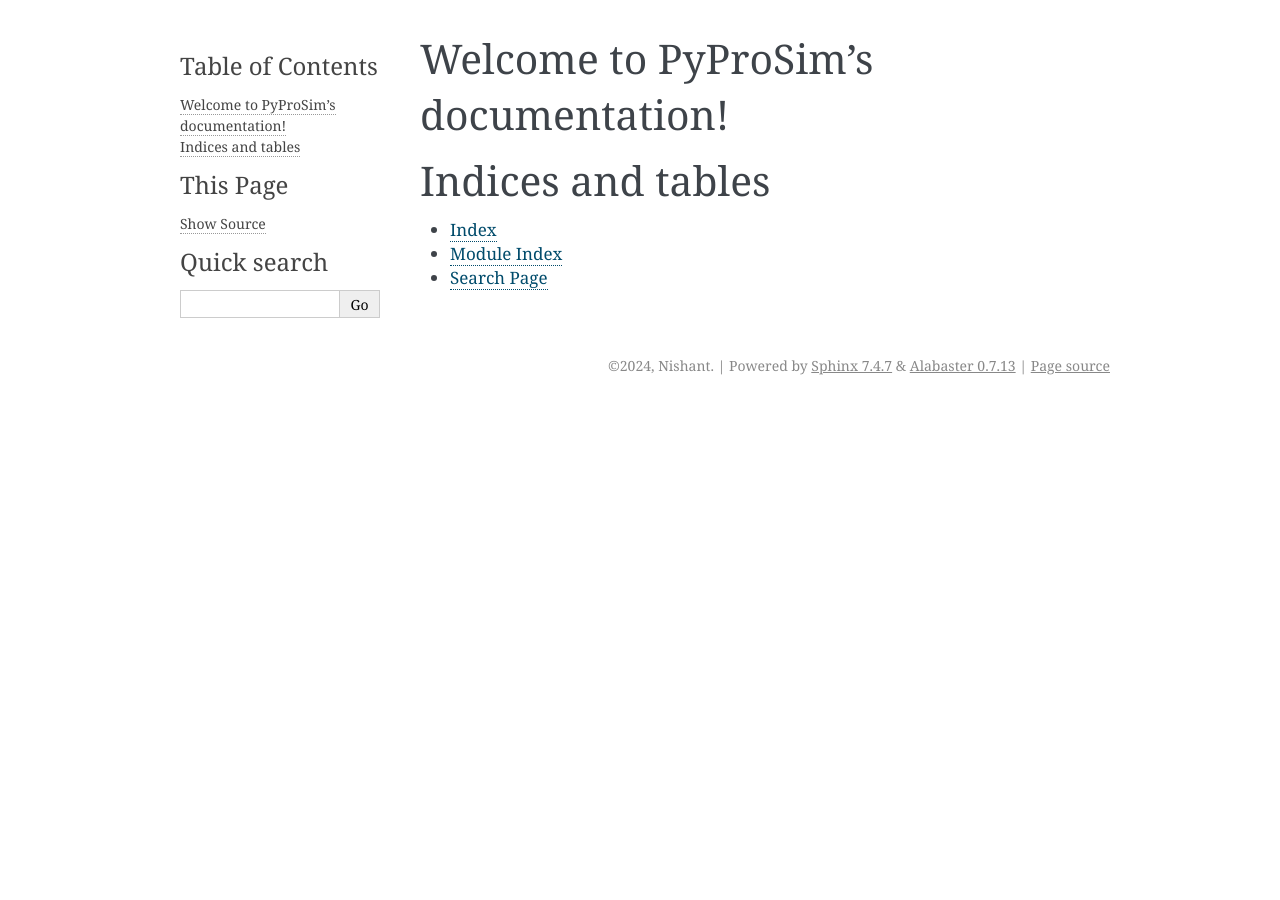
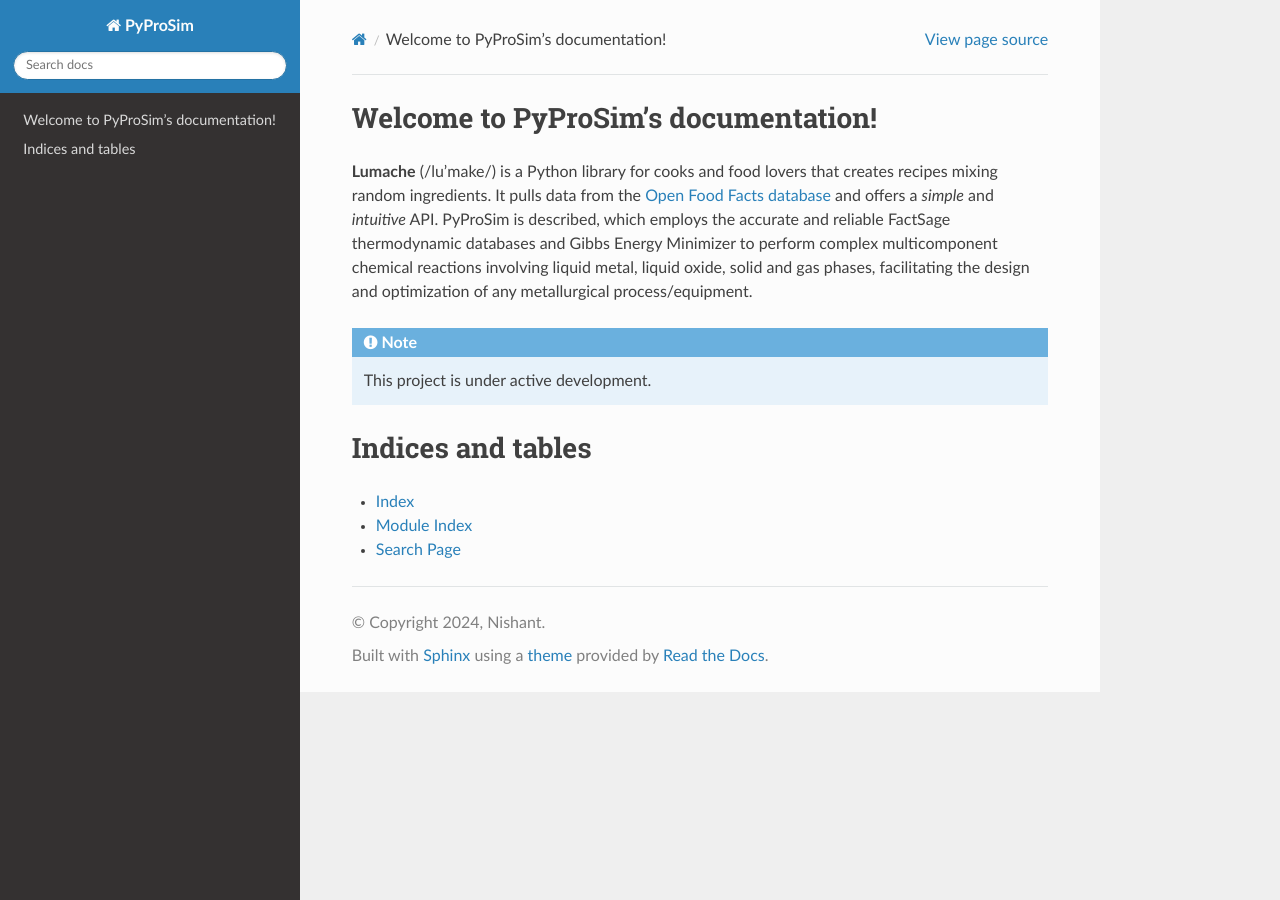
Before and after one commit to NK01/PyProSim-docs, a Sphinx documentation site: the page built from docs/source/index.rst, in a window 1280 px wide. Built offline with Sphinx 7.4.7 and the Read the Docs theme 2.0.0, drawn with Linux system fonts in a browser that asks for light colours.

Commit message:
prev theme

```diff
--- a/docs/source/conf.py
+++ b/docs/source/conf.py
@@ -14,7 +14,19 @@
 # -- General configuration ---------------------------------------------------
 # https://www.sphinx-doc.org/en/master/usage/configuration.html#general-configuration
 
-extensions = []
+extensions = [
+    'sphinx.ext.duration',
+    'sphinx.ext.doctest',
+    'sphinx.ext.autodoc',
+    'sphinx.ext.autosummary',
+    'sphinx.ext.intersphinx',
+]
+
+intersphinx_mapping = {
+    'python': ('https://docs.python.org/3/', None),
+    'sphinx': ('https://www.sphinx-doc.org/en/master/', None),
+}
+intersphinx_disabled_domains = ['std']
 
 templates_path = ['_templates']
 exclude_patterns = []
@@ -24,5 +36,5 @@
 # -- Options for HTML output -------------------------------------------------
 # https://www.sphinx-doc.org/en/master/usage/configuration.html#options-for-html-output
 
-html_theme = 'alabaster'
+html_theme = 'sphinx_rtd_theme'
 html_static_path = ['_static']
--- a/docs/source/index.rst
+++ b/docs/source/index.rst
@@ -5,6 +5,20 @@
 
 Welcome to PyProSim's documentation!
 ====================================
+
+**Lumache** (/lu'make/) is a Python library for cooks and food lovers that
+creates recipes mixing random ingredients.  It pulls data from the `Open Food
+Facts database <https://world.openfoodfacts.org/>`_ and offers a *simple* and
+*intuitive* API.
+PyProSim is described, which employs the accurate and reliable FactSage
+thermodynamic databases and Gibbs Energy Minimizer to perform complex
+multicomponent chemical reactions involving liquid metal, liquid oxide,
+solid and gas phases, facilitating the design and optimization of any
+metallurgical process/equipment.
+
+.. note::
+
+   This project is under active development.
 
 .. toctree::
    :maxdepth: 2
```
